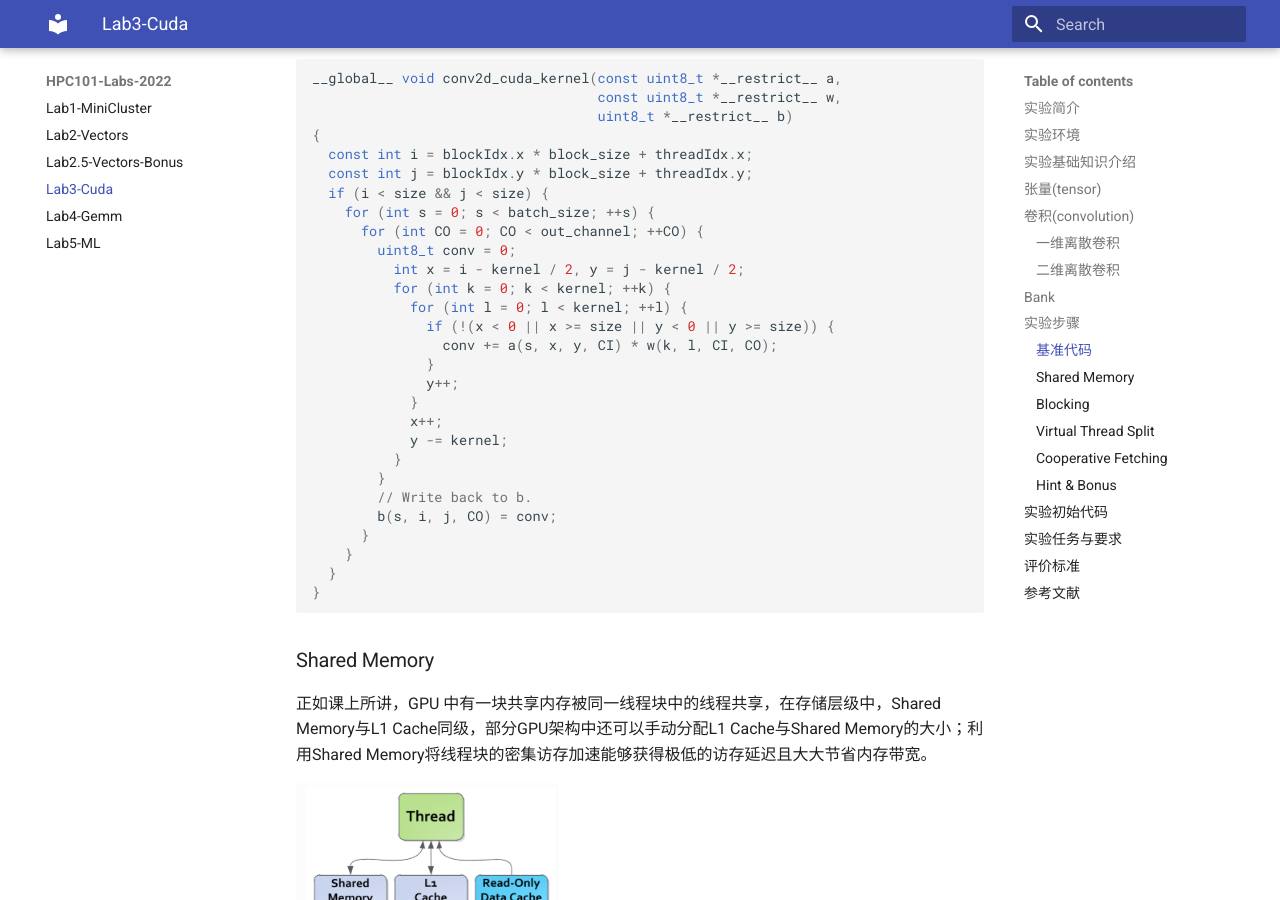
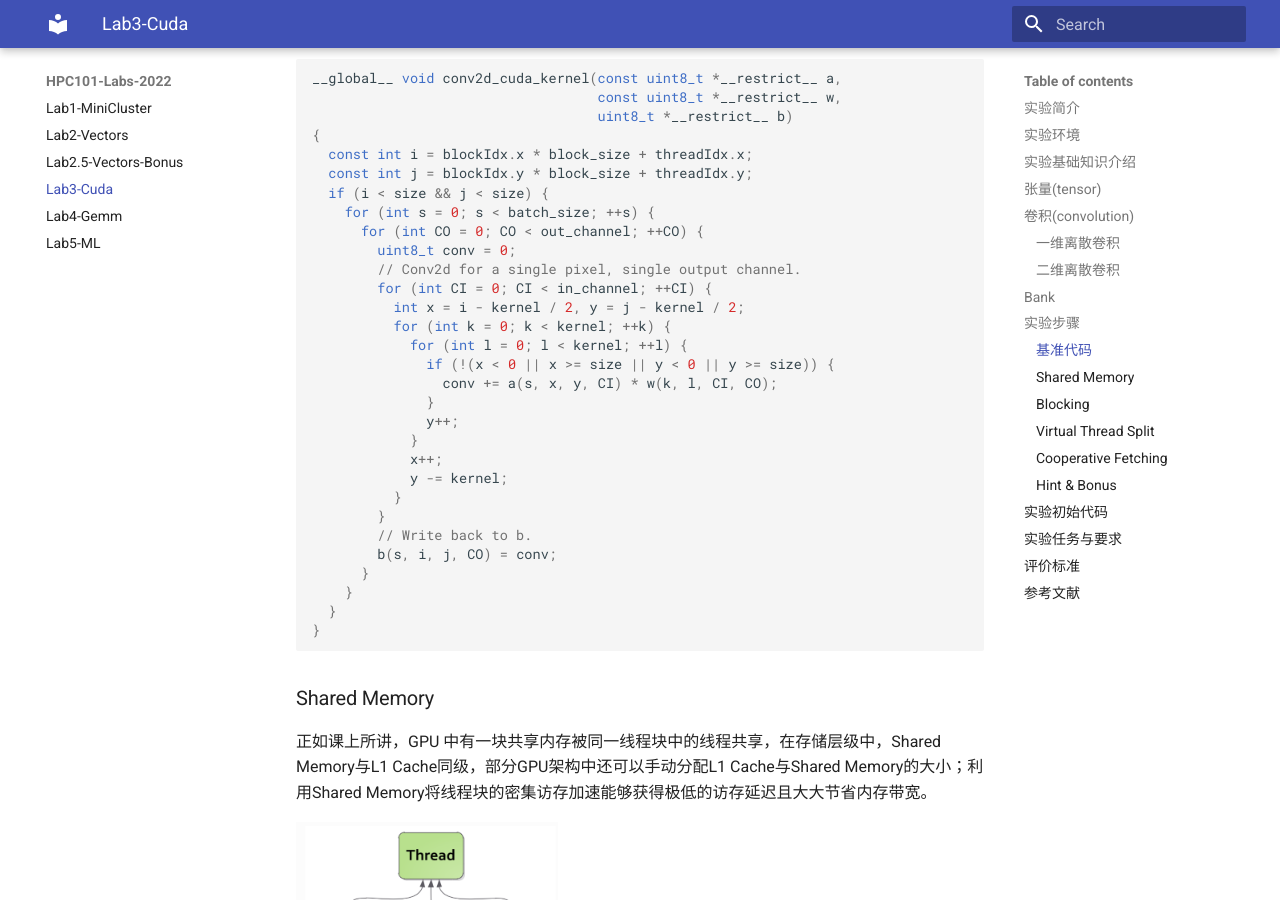
Before and after one commit to ZJUSCT/HPC101-Labs-2022, an MkDocs documentation site: the page built from docs/Lab3-Cuda/index.md, in a window 1280 px wide and 900 px high, scrolled down 3981 px. Built offline with MkDocs 1.6.1 and Material for MkDocs 9.7.7, drawn with Linux system fonts in a browser that asks for light colours.

Commit message:
Fix wrong sample in doc

```diff
--- a/docs/Lab3-Cuda/index.md
+++ b/docs/Lab3-Cuda/index.md
@@ -127,6 +127,8 @@ __global__ void conv2d_cuda_kernel(const uint8_t *__restrict__ a,
     for (int s = 0; s < batch_size; ++s) {
       for (int CO = 0; CO < out_channel; ++CO) {
         uint8_t conv = 0;
+        // Conv2d for a single pixel, single output channel.
+        for (int CI = 0; CI < in_channel; ++CI) {
           int x = i - kernel / 2, y = j - kernel / 2;
           for (int k = 0; k < kernel; ++k) {
             for (int l = 0; l < kernel; ++l) {
```
